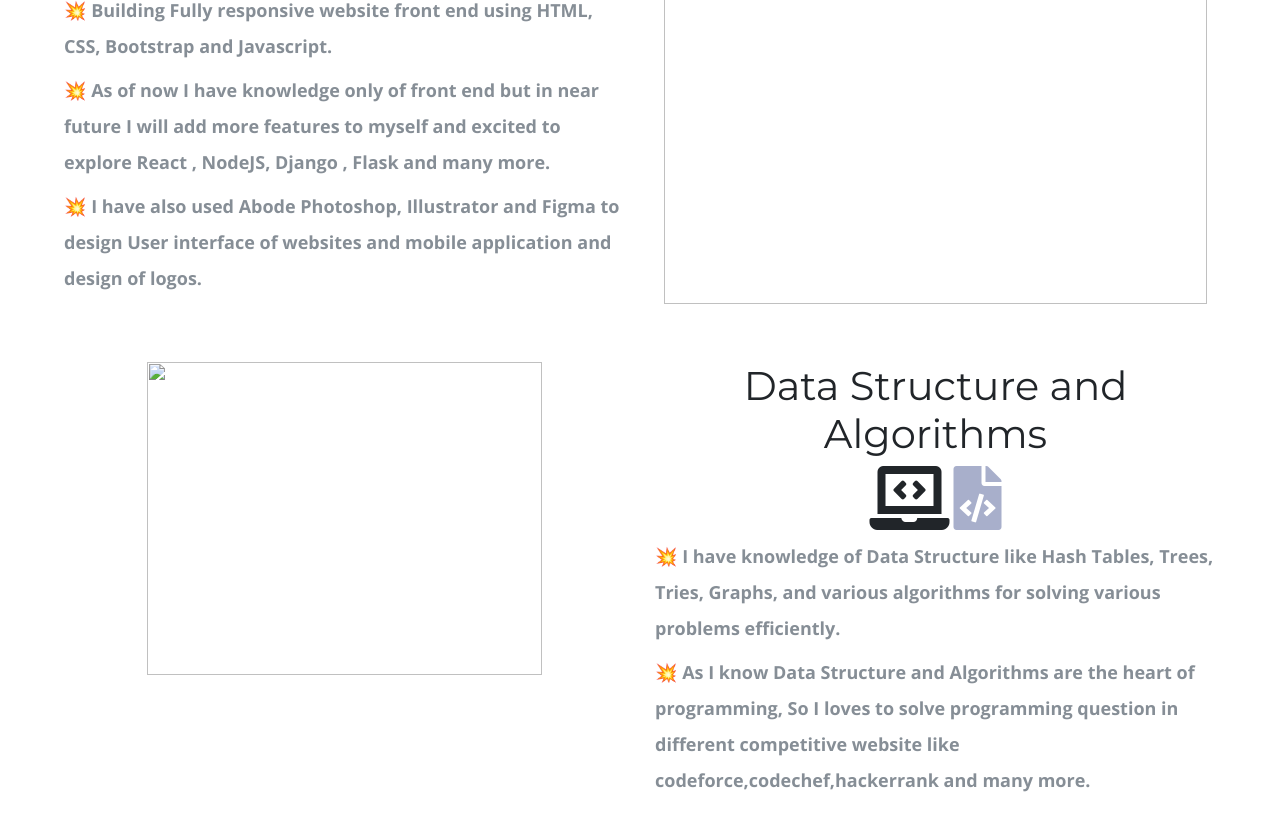
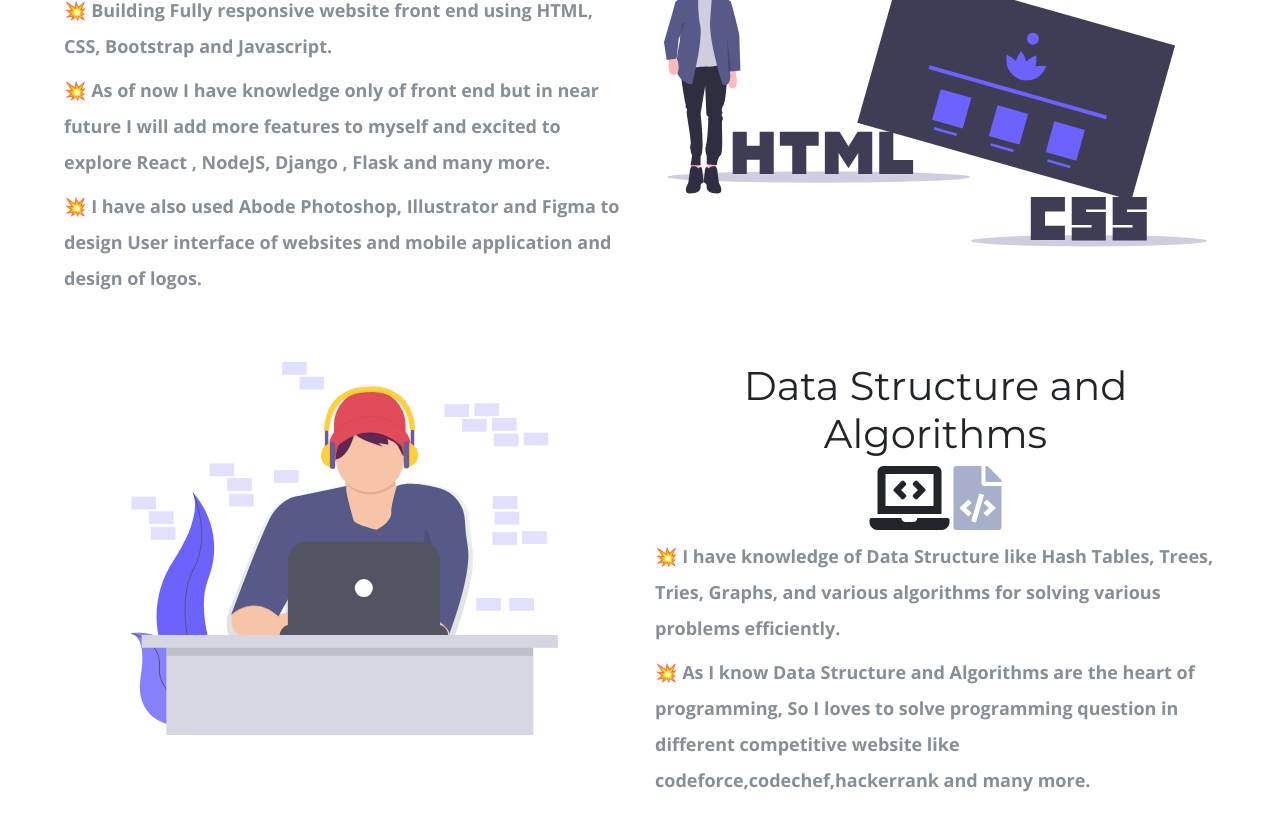
Before and after one commit to JAYASURIYA21/PORTFOLIO, a plain HTML site: page index.html in a window 1280 px wide. Shown: the part 857-1695 px from the top of the page. Drawn offline with nearby package versions, Linux system fonts and the light colour scheme; files whose address does not match are found by name; a web font is replaced by a local one.

Commit message:
Update index.html

```diff
--- a/index.html
+++ b/index.html
@@ -48,7 +48,7 @@
           <section id = "Home">
               <div class="row column1">
                 <div class="col-lg-6 col-md-6 first-image">
-                    <img class = "boyimage" src="Image/20200630_162659.gif" alt="">
+                    <img class = "boyimage" src="20200630_162659.gif" alt="">
                 </div>
                   <div class="col-lg-6 section-1">
                       <h1 class = "Hello"> I'm Jayasuriya C <span class="wave"></span></h1>
@@ -102,12 +102,12 @@
                       </div>
                 </div>
                 <div class="col-lg-6 col-md-6 Feature-second-image ">
-                  <img class = "Feature-svg-image" src="Image/website.svg" alt="">
+                  <img class = "Feature-svg-image" src="website.svg" alt="">
                 </div>
               </div>
               <div class="row feature-3">
                 <div class = "col-lg-6 col-md-6 Feature-third-image">
-                    <img class = "Feature-svg-image-3" src="Image/Coding.svg" alt="">
+                    <img class = "Feature-svg-image-3" src="Coding.svg" alt="">
                   </div>
                   <div class="col-lg-6 col-md-6 feature-coding">
                     <h1 class="Feature-Heading">Data Structure and Algorithms</h1>
```
